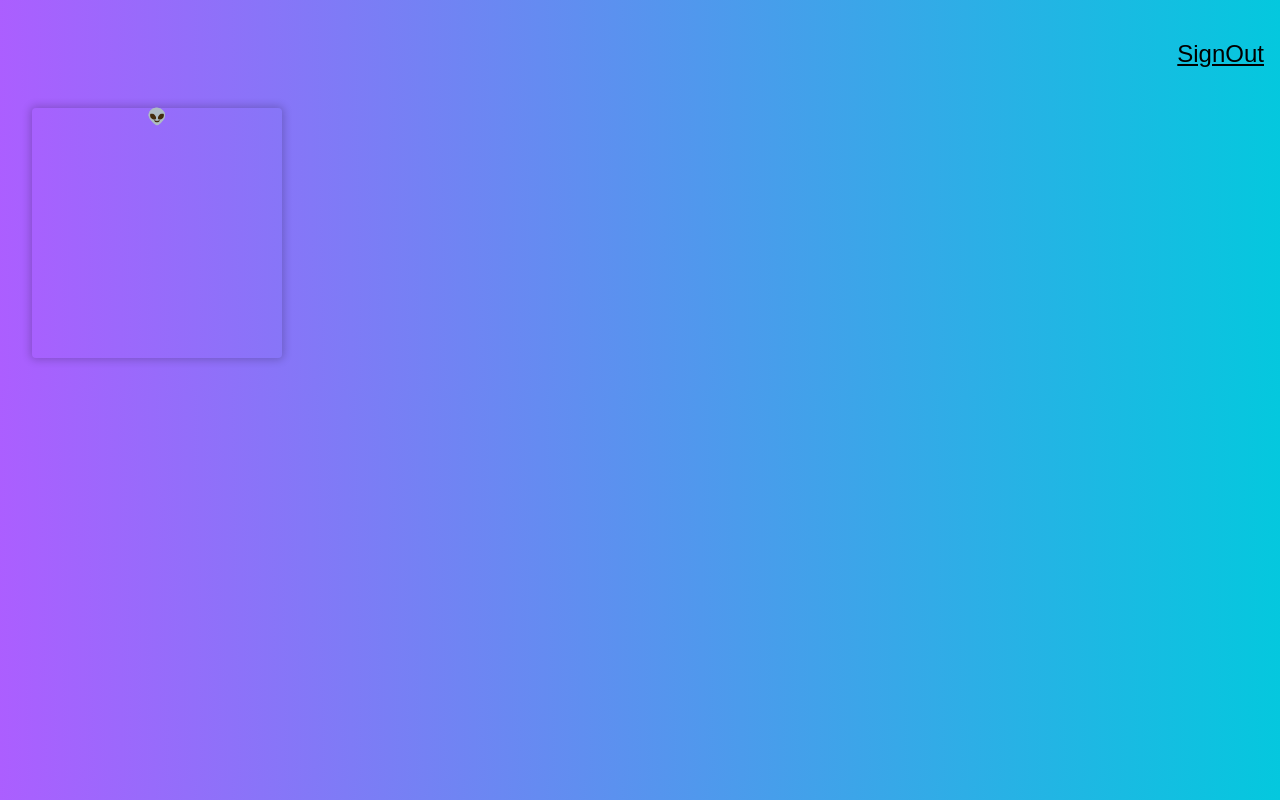
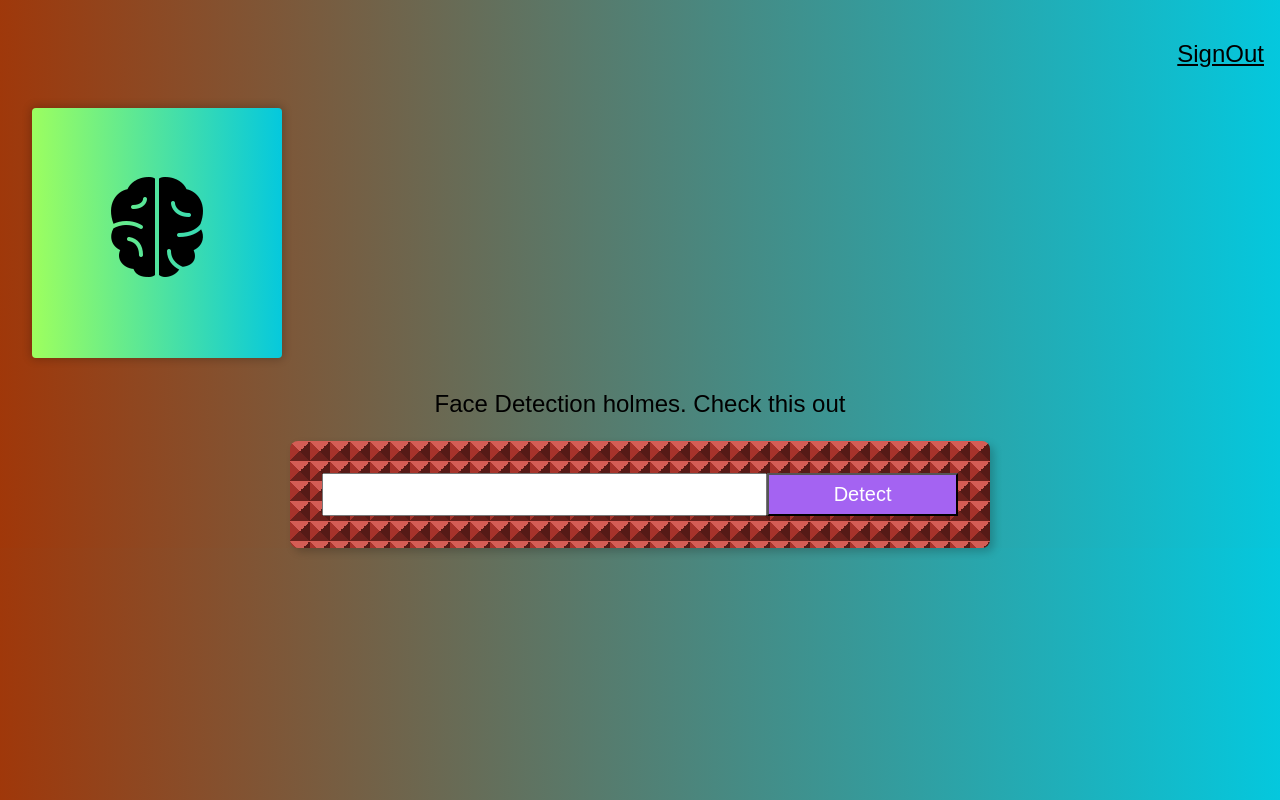
Before and after one commit to Adityapadmanair/FullStackFaceRecoApp, a React (Create React App) app: page / in a window 1280 px wide. Built offline with nearby package versions, Linux system fonts and the light colour scheme.

Commit message:
Added new functionalities Day2

```diff
--- a/src/App.css
+++ b/src/App.css
@@ -1,5 +1,10 @@
 .App {
   text-align: center;
+}
+
+.center{
+  display:flex;
+  justify-content: center;
 }
 
 .App-logo {
--- a/src/App.js
+++ b/src/App.js
@@ -1,7 +1,8 @@
 import React, {Component} from 'react';
 import Navigation from './components/Navigation/Navigation';
 import Logo from './components/Logo/Logo';
-
+import ImageLinkForm from './components/ImageLinkForm/ImageLinkForm';
+import Rank from './components/Rank/Rank';
 import './App.css';
 
 function App() {
@@ -9,8 +10,10 @@ function App() {
     <div className="App">
       <Navigation />
       <Logo />
-      {/* <ImageLinkForm />
-      <FaceRecognition /> */}
+      <Rank />
+      <ImageLinkForm />
+
+      {/*<FaceRecognition /> */}
 
 
     </div>
--- /dev/null
+++ b/src/components/ImageLinkForm/ImageLinkForm.css
@@ -0,0 +1,8 @@
+.form{
+    width: 700px;
+    background: linear-gradient(315deg, transparent 75%, #d45d55 0)-10px 0,
+    linear-gradient(45deg, transparent 75%, #d45d55 0)-10px 0,
+    linear-gradient(135deg, #a7332b 50%, transparent 0) 0 0,
+    linear-gradient(45deg, #6a201b 50%, #561a16 0) 0 0 #561a16;
+    background-size: 20px 20px;
+}
--- /dev/null
+++ b/src/components/ImageLinkForm/ImageLinkForm.js
@@ -0,0 +1,20 @@
+import React from 'react';
+import './ImageLinkForm.css'
+
+const ImageLinkForm = () => {
+    return (
+        <div>
+            <p className='f3'>
+                {'Face Detection holmes. Check this out'}
+            </p>
+            <div className='center'>
+                <div className='form center pa4 br3 shadow-5'>
+                    <input className='f4 pa2 w-70 center' type= 'text'></input>
+                    <button className=' w-30 grow f4 link ph3 pv2 dib white bg-light-purple'> Detect  </button>
+                </div>
+            </div>
+        </div>
+    );
+}
+
+export default ImageLinkForm;
--- /dev/null
+++ b/src/components/Logo/Logo.css
@@ -0,0 +1,3 @@
+.Tilts{
+    background: linear-gradient(89deg, #9eff5e 0%, #04C8DE 100%);
+}
--- a/src/components/Logo/Logo.js
+++ b/src/components/Logo/Logo.js
@@ -1,9 +1,11 @@
 import React from 'react';
 import {Tilt} from 'react-tilt';
+import './Logo.css';
+import brain from './brain.png.png';
 
 const defaultOptions = {
 	reverse:        false,  // reverse the tilt direction
-	max:            35,     // max tilt rotation (degrees)
+	max:            50,     // max tilt rotation (degrees)
 	perspective:    1000,   // Transform perspective, the lower the more extreme the tilt gets.
 	scale:          1.1,    // 2 = 200%, 1.5 = 150%, etc..
 	speed:          1000,   // Speed of the enter/exit transition
@@ -16,8 +18,10 @@ const defaultOptions = {
 const Logo = () => {
     return (
         <div className='ma4 mt0'>
-            <Tilt className= "br2 shadow-2" options={defaultOptions} style={{ height: 250, width: 250 }}>
-                <div>👽</div>
+            <Tilt className="Tilts br2 shadow-2" options={defaultOptions} style={{ height: 250, width: 250 }}>
+                <div className='Image pa5'>
+					<img style= {{paddingTop :'5px' }}alt = 'logo' src = {brain}/>
+				</div>
             </Tilt>
         </div>
     );
--- /dev/null
+++ b/src/components/Rank/Rank.js
@@ -0,0 +1,12 @@
+import React from 'react';
+
+
+const Rank = () => {
+    return (
+        <div>
+
+        </div>
+    );
+}
+
+export default Rank;
--- a/src/index.css
+++ b/src/index.css
@@ -2,5 +2,9 @@ body {
   margin: 0;
   padding: 0;
   font-family: sans-serif;
-    background: linear-gradient(89deg, #ac5eff 0%, #04C8DE 100%);
+  background: linear-gradient(89deg, #a03709 0%, #04C8DE 100%);
 }
+
+button{
+  cursor: pointer;
+}
```
Also changed, not shown: src/components/Logo/brain.png.png (added).
